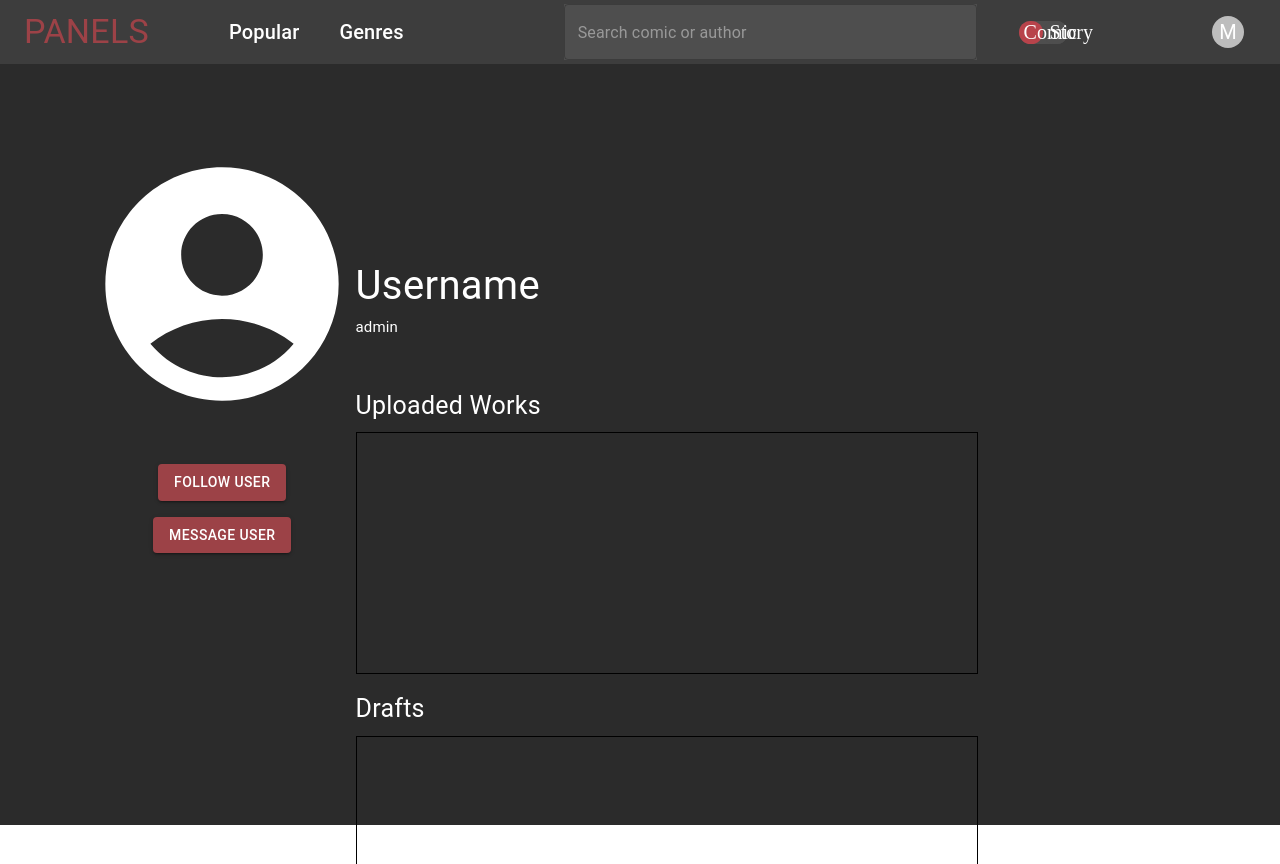
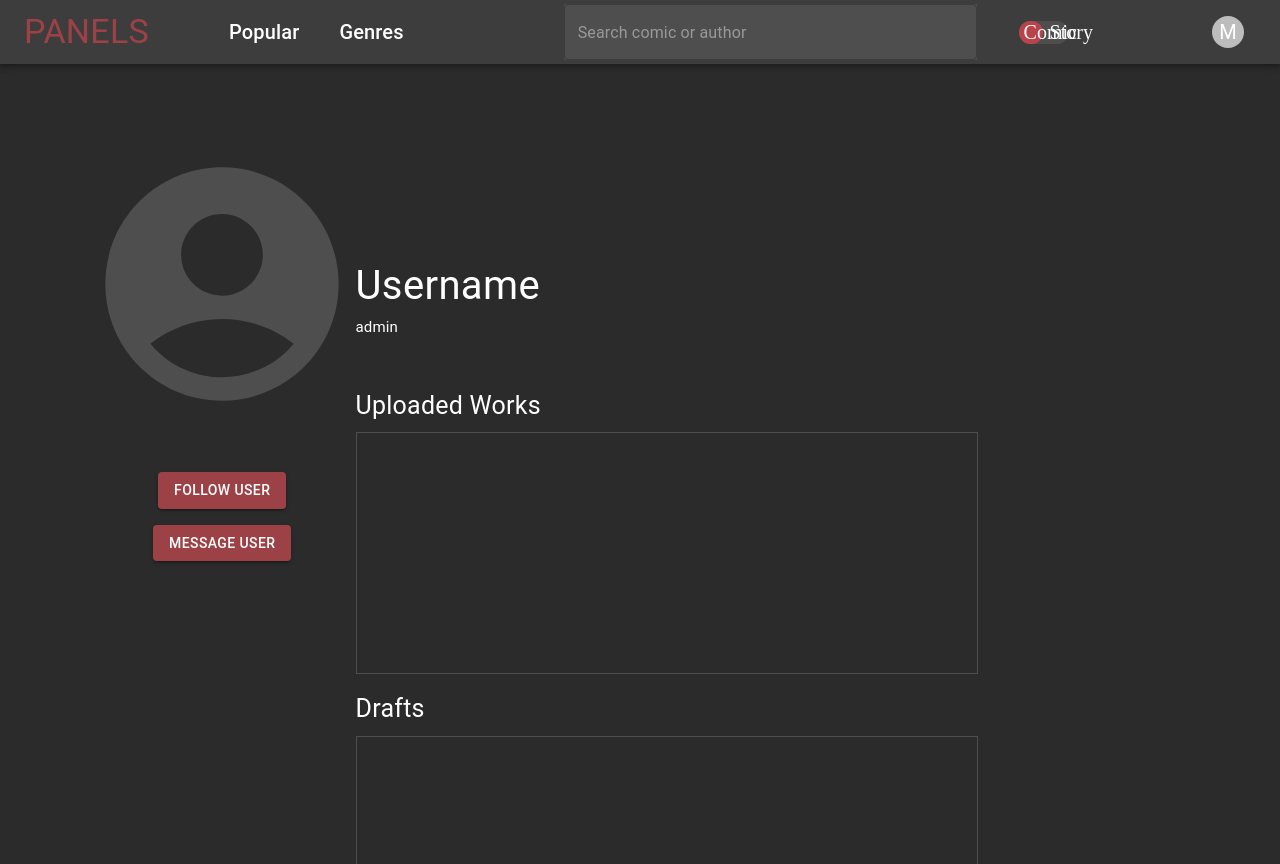
Before and after one commit to CobyYee/Panels, a React (Create React App) app in the folder client/: page /profile in a window 1280 px wide. Shown: the top 864 px of the page. Built offline with nearby package versions, Linux system fonts and the light colour scheme.

Commit message:
Adjusting ProfileScreen + added background-color for all of body. Should remove unecessary divs now

```diff
--- a/client/src/App.css
+++ b/client/src/App.css
@@ -2,6 +2,10 @@
   --primary: #b8434b;
   --gray: #4e4e4e;
   --dark-gray: #2b2b2b;
+}
+
+body {
+  background-color: #2b2b2b;
 }
 
 .sort_bar, .filter_bar {
--- a/client/src/components/ProfileScreen.js
+++ b/client/src/components/ProfileScreen.js
@@ -3,13 +3,12 @@ import AccountCircle from '@mui/icons-material/AccountCircle'
 
 export default function ProfileScreen() {
 
-    let profile_image = <AccountCircle sx={{ color: 'white', position: 'relative', top: '10%', fontSize: 280 }}/>
+    let profile_image = <AccountCircle sx={{ color: '#4e4e4e', position: 'relative', top: '15%', fontSize: 280 }}/>
     return (
-        <Box sx={{ background: '#2b2b2b', height: '95.1vh' }}>
         <Box sx={{ paddingTop: 10, display: 'flex', flexDirection: 'column', justifyContent: 'center' }}>
             <Grid item={true} xs={10} container sx={{ display: 'flex', justifyContent: 'center' }}>
                 <Grid item xs={3} sx={{ alignItems: 'right' }}>
-                <Grid item xs={12} pb={5} sx={{ display: 'flex', justifyContent: 'center' }}>
+                    <Grid item xs={12} pb={6} sx={{ display: 'flex', justifyContent: 'center' }}>
                         { profile_image }
                     </Grid>
                     <Grid item xs={12} pb={2} sx={{ display: 'flex', justifyContent: 'center' }}>
@@ -30,17 +29,16 @@ export default function ProfileScreen() {
                         <Typography sx={{ color: 'white', fontSize: 25 }}>Uploaded Works</Typography>
                     </Grid>
                     <Grid item pt={1} xs={12} sx={{ display: 'flex', verticalAlign: 'center' }}>
-                  <Box sx={{ border: 1, width: '100%', height: 350, maxHeight: '30vh' }}></Box>
+                        <Box sx={{ border: 1, borderColor: '#4e4e4e', width: '100%', height: 350, maxHeight: '30vh' }}></Box>
                     </Grid>
                     <Grid item pt={2} xs={12} sx={{ display: 'flex', verticalAlign: 'center' }}>
                         <Typography sx={{ color: 'white', fontSize: 25 }}>Drafts</Typography>
                     </Grid>
                     <Grid item pt={1} xs={12} sx={{ display: 'flex', verticalAlign: 'center' }}>
-                  <Box sx={{ border: 1, width: '100%', height: 350, maxHeight: '30vh' }}></Box>
+                        <Box sx={{ border: 1, borderColor: '#4e4e4e', width: '100%', height: 350, maxHeight: '30vh' }}></Box>
                     </Grid>
                 </Grid>
             </Grid>
         </Box>
-        </Box>
     )
 }
```
Lines whose indentation alone changed are shown as unchanged.
